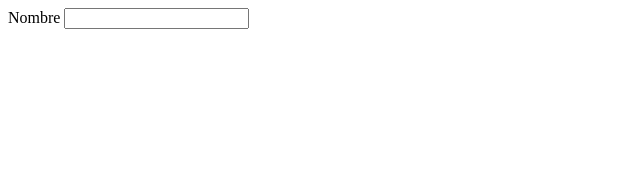
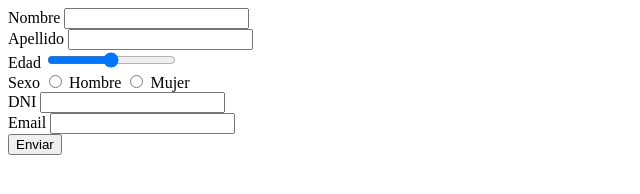
Before and after one commit to javoedu-83/hackaton-3, a plain HTML site: page form.html in a window 1280 px wide. Shown: the whole page, without its empty margins (0-640 px from the left). Drawn offline with Linux system fonts and the light colour scheme.

Commit message:
actualizado form

```diff
--- a/form.html
+++ b/form.html
@@ -8,8 +8,40 @@
 </head>
 <body>
     <form>
+        <div>
         <label for="">Nombre</label>
-        <input type="text" name="letras" pattern="[a-zA-Z]+">
+        <input type="text" name="nombre">
+        </div>
+
+        <div>
+        <label for="">Apellido</label>
+        <input type="text" name="apellido">
+        </div>
+
+        <div>
+        <label for="">Edad</label>
+        <input type="range" min="18" max="80">
+        </div>
+
+        <div>
+        <label for="">Sexo</label>
+        <input type="radio" name="sexo" value="H" /> Hombre
+        <input type="radio" name="sexo" value="M" /> Mujer
+        </div>
+
+        <div>
+        <label for="">DNI</label>
+        <input type="number" name="dni" min="8">
+        </div>
+
+        <div>
+        <label for="">Email</label>
+        <input type="email" name="correo">
+        </div>
+
+        <div>
+            <input type="submit" value="Enviar">
+        </div>
 
     </form>
 
```
